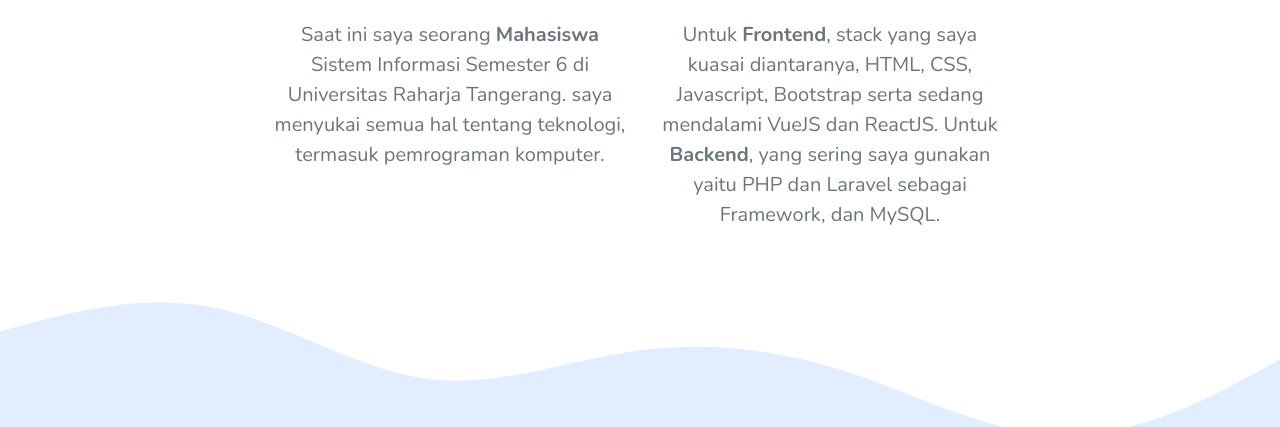
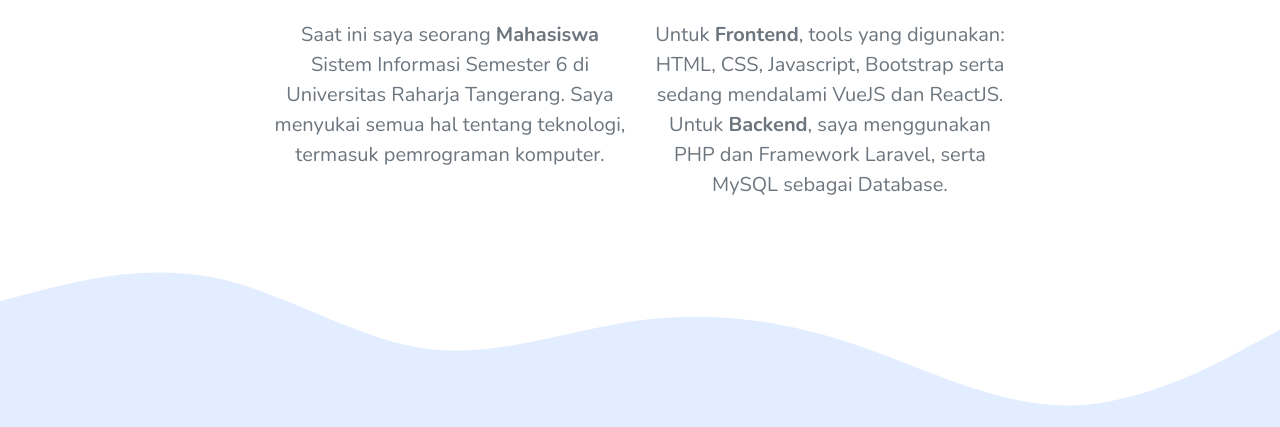
Before and after one commit to giannurwana19/giannurwana19.github.io, a plain HTML site: page index.html in a window 1280 px wide. Shown: the part 672-1099 px from the top of the page. Drawn offline with nearby package versions, Linux system fonts and the light colour scheme.

Commit message:
memperbaiki deskripsi about me

```diff
--- a/index.html
+++ b/index.html
@@ -86,13 +86,12 @@
       <div class="row justify-content-center fs-5 text-center text-secondary">
         <div class="col-lg-4">
           <p>Saat ini saya seorang <strong>Mahasiswa</strong> Sistem Informasi Semester 6 di Universitas Raharja
-            Tangerang. saya menyukai semua hal tentang teknologi, termasuk pemrograman komputer.</p>
+            Tangerang. Saya menyukai semua hal tentang teknologi, termasuk pemrograman komputer.</p>
         </div>
         <div class="col-lg-4">
-          <p>Untuk <strong>Frontend</strong>, stack yang saya kuasai diantaranya, HTML, CSS, Javascript, Bootstrap serta
-            sedang mendalami VueJS dan ReactJS. Untuk <strong>Backend</strong>, yang sering saya gunakan yaitu PHP dan
-            Laravel sebagai Framework,
-            dan MySQL.
+          <p>Untuk <strong>Frontend</strong>, tools yang digunakan: HTML, CSS, Javascript, Bootstrap serta
+            sedang mendalami VueJS dan ReactJS. Untuk <strong>Backend</strong>, saya menggunakan PHP dan
+            Framework Laravel, serta MySQL sebagai Database.
           </p>
         </div>
       </div>
--- a/style.css
+++ b/style.css
@@ -39,6 +39,6 @@ section {
 }
 
 .card:hover {
-  transform: translateY(-2px);
+  /* transform: translateY(-2px); */
   box-shadow: 6px 6px 12px rgba(0, 0, 0, 0.5);
 }
```
